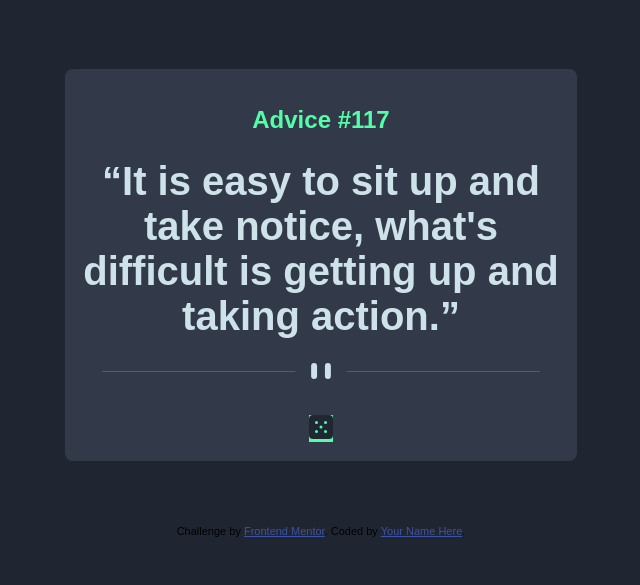
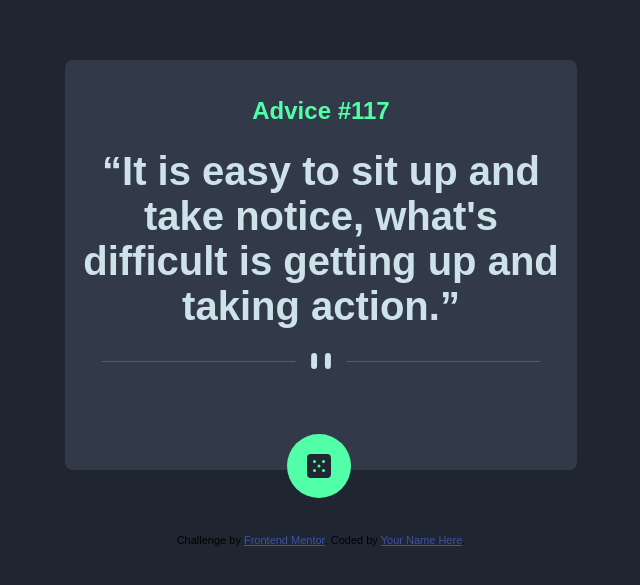
Before and after one commit to nitromove/advicegenerator, a plain HTML site: page index.html in a window 1280 px wide. Shown: the part 129-714 px from the top of the page, without its empty margins (319-959 px from the left). Drawn offline with Linux system fonts and the light colour scheme; files whose address does not match are found by name.

Commit message:
Update index.html

```diff
--- a/index.html
+++ b/index.html
@@ -38,7 +38,7 @@
         >
       </p>
       <div class="pattern"></div>
-        <button id="dice" onclick="qouteLoad()"><img src="icon-dice.svg" alt="icon-dice" /></button>
+        <button class="dice" id="dice" onclick="qouteLoad()"><img src="icon-dice.svg" alt="icon-dice" /></button>
     </div>
 
     <div class="attribution">
```
